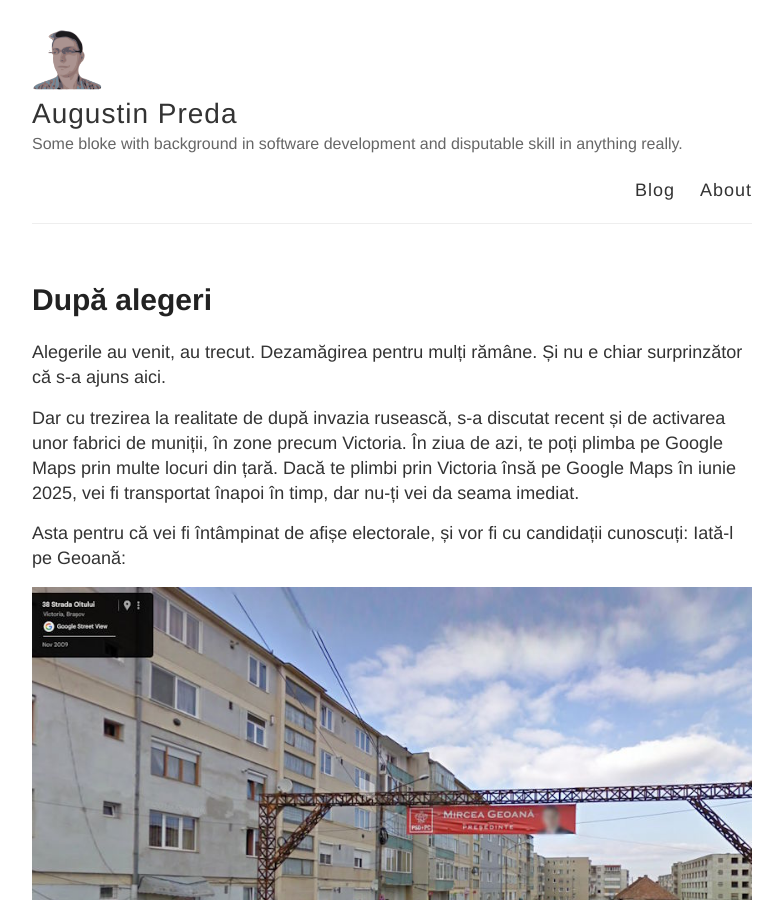
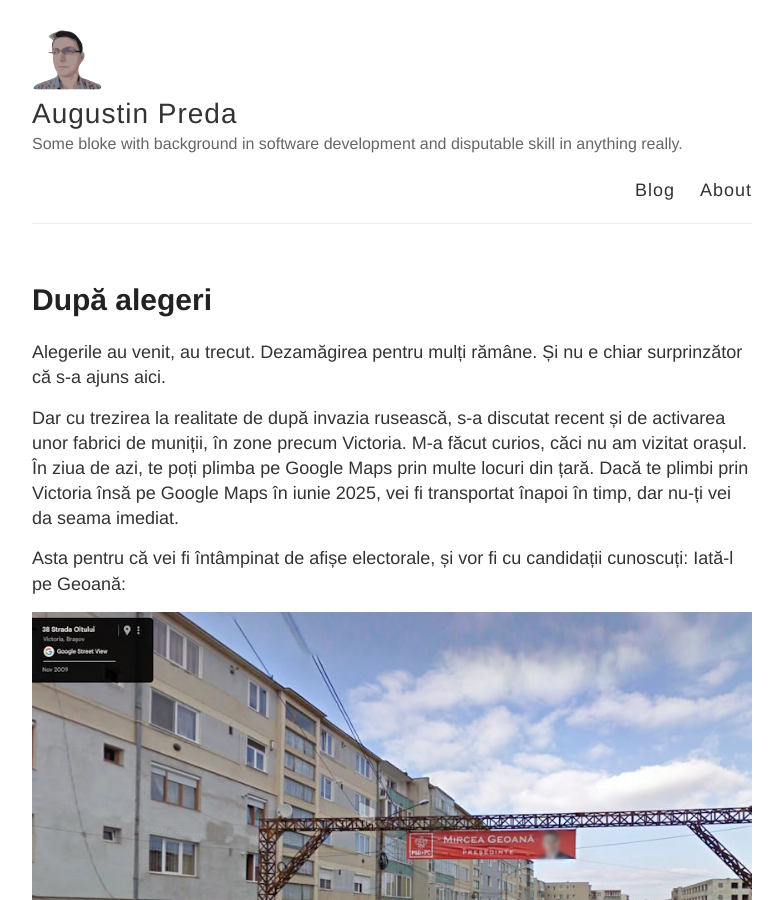
Before and after one commit to dezGusty/dezGusty.github.io, a Jekyll site: the page built from _posts/2025-06-05-după-alegeri.md, in a window 1280 px wide and 900 px high. Shown: the whole window, without its empty margins (248-1031 px from the left). Built offline with Jekyll 4.4.1, drawn with Linux system fonts in a browser that asks for light colours.

Commit message:
add sentence

```diff
--- a/_posts/2025-06-05-după-alegeri.md
+++ b/_posts/2025-06-05-după-alegeri.md
@@ -6,7 +6,7 @@
 Alegerile au venit, au trecut. Dezamăgirea pentru mulți rămâne.
 Și nu e chiar surprinzător că s-a ajuns aici.
 
-Dar cu trezirea la realitate de după invazia rusească, s-a discutat recent și de activarea unor fabrici de muniții, în zone precum Victoria.
+Dar cu trezirea la realitate de după invazia rusească, s-a discutat recent și de activarea unor fabrici de muniții, în zone precum Victoria. M-a făcut curios, căci nu am vizitat orașul.
 În ziua de azi, te poți plimba pe Google Maps prin multe locuri din țară.
 Dacă te plimbi prin Victoria însă pe Google Maps în iunie 2025, vei fi transportat înapoi în timp, dar nu-ți vei da seama imediat.
 
```
